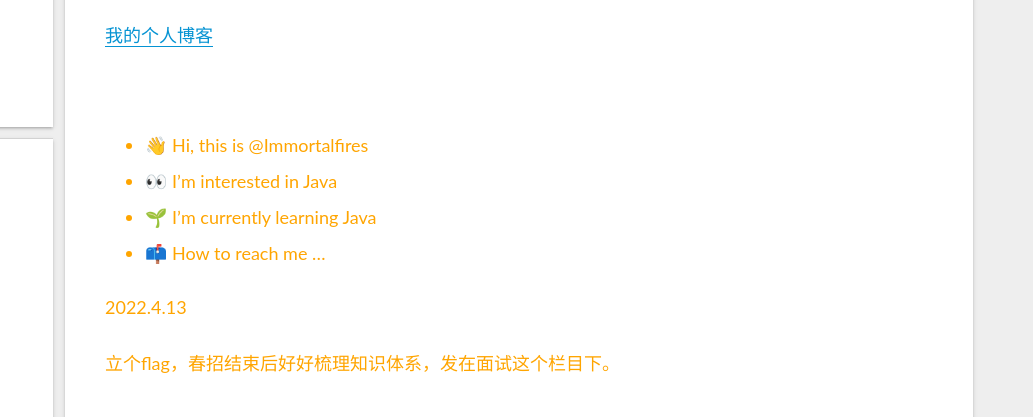
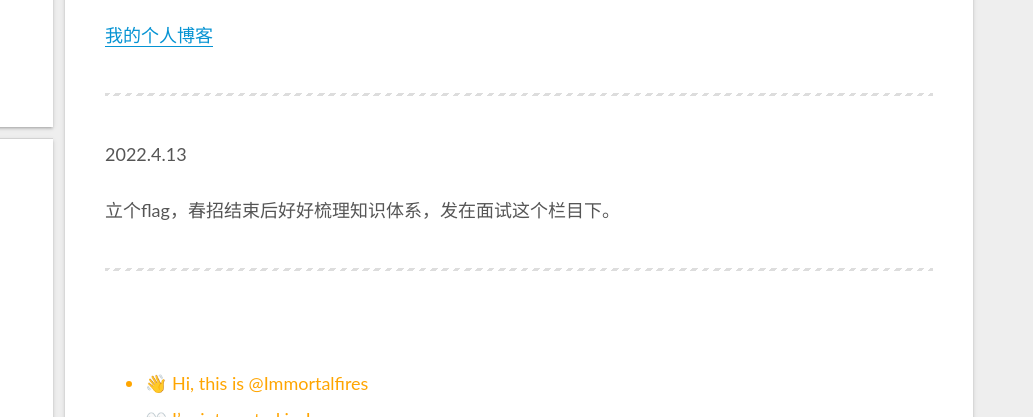
Before and after one commit to Immortalfires/Immortalfires.github.io, a plain HTML site: page about/index.html in a window 1280 px wide. Shown: the part 239-656 px from the top of the page, 247-1280 px from the left. Drawn offline with Linux system fonts and the light colour scheme; some packages are replaced by stand-ins of ours.

Commit message:
Site updated: 2022-04-13 22:06:40

```diff
--- a/about/index.html
+++ b/about/index.html
@@ -20,15 +20,15 @@
     var CONFIG = {"hostname":"immortalfires.github.io","root":"/","scheme":"Gemini","version":"7.8.0","exturl":false,"sidebar":{"position":"left","display":"post","padding":18,"offset":12,"onmobile":false},"copycode":{"enable":true,"show_result":true,"style":"flat"},"back2top":{"enable":true,"sidebar":false,"scrollpercent":true},"bookmark":{"enable":false,"color":"#222","save":"auto"},"fancybox":false,"mediumzoom":false,"lazyload":true,"pangu":false,"comments":{"style":"tabs","active":null,"storage":true,"lazyload":false,"nav":null},"algolia":{"hits":{"per_page":10},"labels":{"input_placeholder":"Search for Posts","hits_empty":"We didn't find any results for the search: ${query}","hits_stats":"${hits} results found in ${time} ms"}},"localsearch":{"enable":true,"trigger":"auto","top_n_per_article":1,"unescape":false,"preload":false},"motion":{"enable":true,"async":false,"transition":{"post_block":"fadeIn","post_header":"slideDownIn","post_body":"slideDownIn","coll_header":"slideLeftIn","sidebar":"slideUpIn"}},"path":"search.xml"};
   </script>
 
-  <meta name="description" content="我的CSDN博客 我的github 我的个人博客      👋 Hi, this is @Immortalfires 👀 I’m interested in Java 🌱 I’m currently learning Java 📫 How to reach me …      2022.4.13 立个flag，春招结束后好好梳理知识体系，发在面试这个栏目下。">
+  <meta name="description" content="我的CSDN博客 我的github 我的个人博客  2022.4.13 立个flag，春招结束后好好梳理知识体系，发在面试这个栏目下。       👋 Hi, this is @Immortalfires 👀 I’m interested in Java 🌱 I’m currently learning Java 📫 How to reach me …">
 <meta property="og:type" content="website">
 <meta property="og:title" content="关于我">
 <meta property="og:url" content="https://immortalfires.github.io/about/index.html">
 <meta property="og:site_name" content="Immortalfires">
-<meta property="og:description" content="我的CSDN博客 我的github 我的个人博客      👋 Hi, this is @Immortalfires 👀 I’m interested in Java 🌱 I’m currently learning Java 📫 How to reach me …      2022.4.13 立个flag，春招结束后好好梳理知识体系，发在面试这个栏目下。">
+<meta property="og:description" content="我的CSDN博客 我的github 我的个人博客  2022.4.13 立个flag，春招结束后好好梳理知识体系，发在面试这个栏目下。       👋 Hi, this is @Immortalfires 👀 I’m interested in Java 🌱 I’m currently learning Java 📫 How to reach me …">
 <meta property="og:locale" content="zh_CN">
 <meta property="article:published_time" content="2022-01-09T20:54:34.000Z">
-<meta property="article:modified_time" content="2022-04-13T14:04:28.264Z">
+<meta property="article:modified_time" content="2022-04-13T14:06:32.959Z">
 <meta property="article:author" content="Au revoir">
 <meta name="twitter:card" content="summary">
 
@@ -218,6 +218,10 @@
           <p><a target="_blank" rel="noopener" href="https://blog.csdn.net/qq_43598179?spm=1001.2101.3001.5343">我的CSDN博客</a></p>
 <p><a target="_blank" rel="noopener" href="https://github.com/Immortalfires">我的github</a></p>
 <p><a href="https://immortalfires.github.io/">我的个人博客</a></p>
+<hr>
+<p>2022.4.13</p>
+<p>立个flag，春招结束后好好梳理知识体系，发在面试这个栏目下。</p>
+<hr>
 <br>
 
 <font color=orange>
@@ -229,12 +233,6 @@
 <li>📫 How to reach me …</li>
 </ul>
 <font/>
-
-
-
-<p>2022.4.13</p>
-<p>立个flag，春招结束后好好梳理知识体系，发在面试这个栏目下。</p>
-
       </div>
 
 
```
